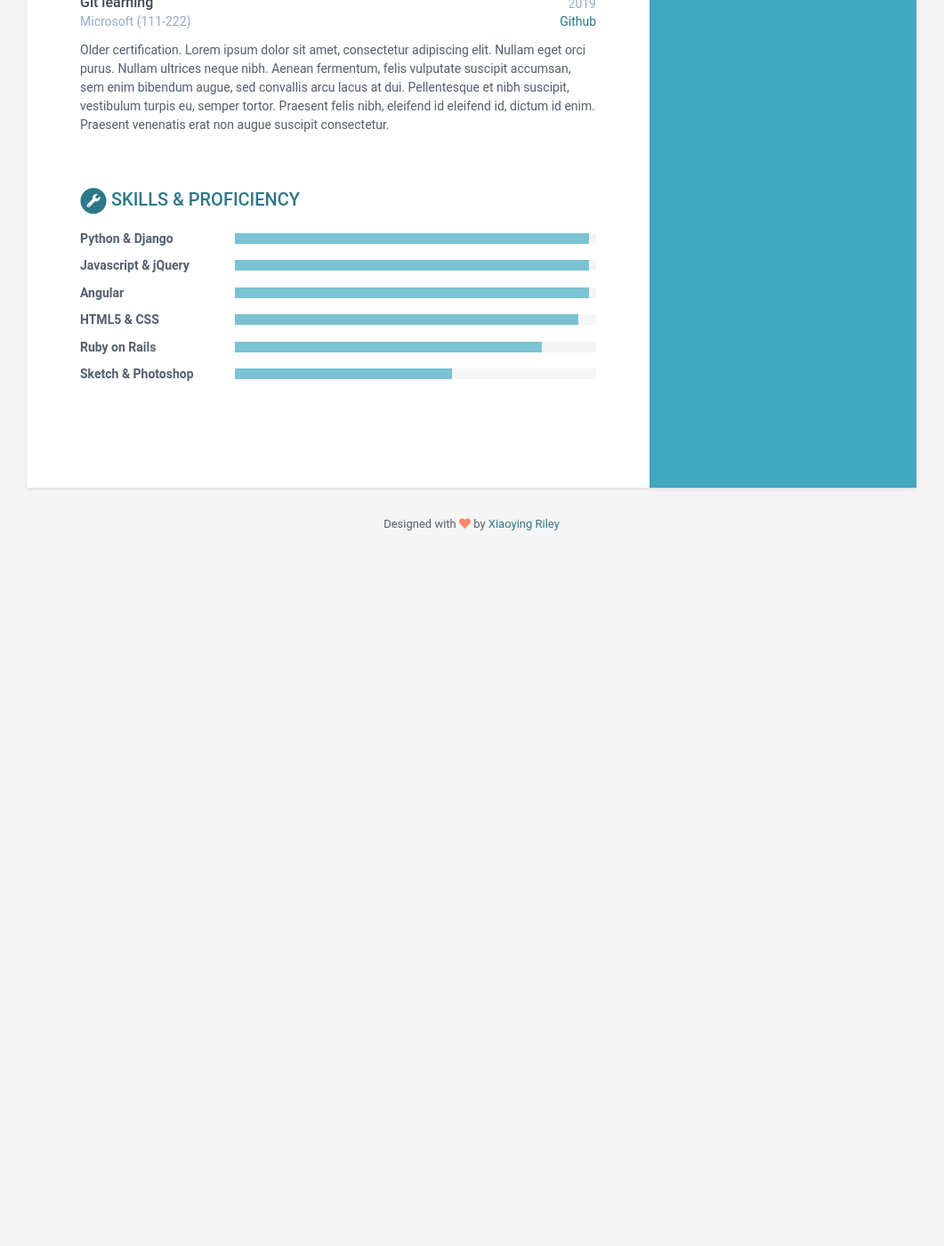
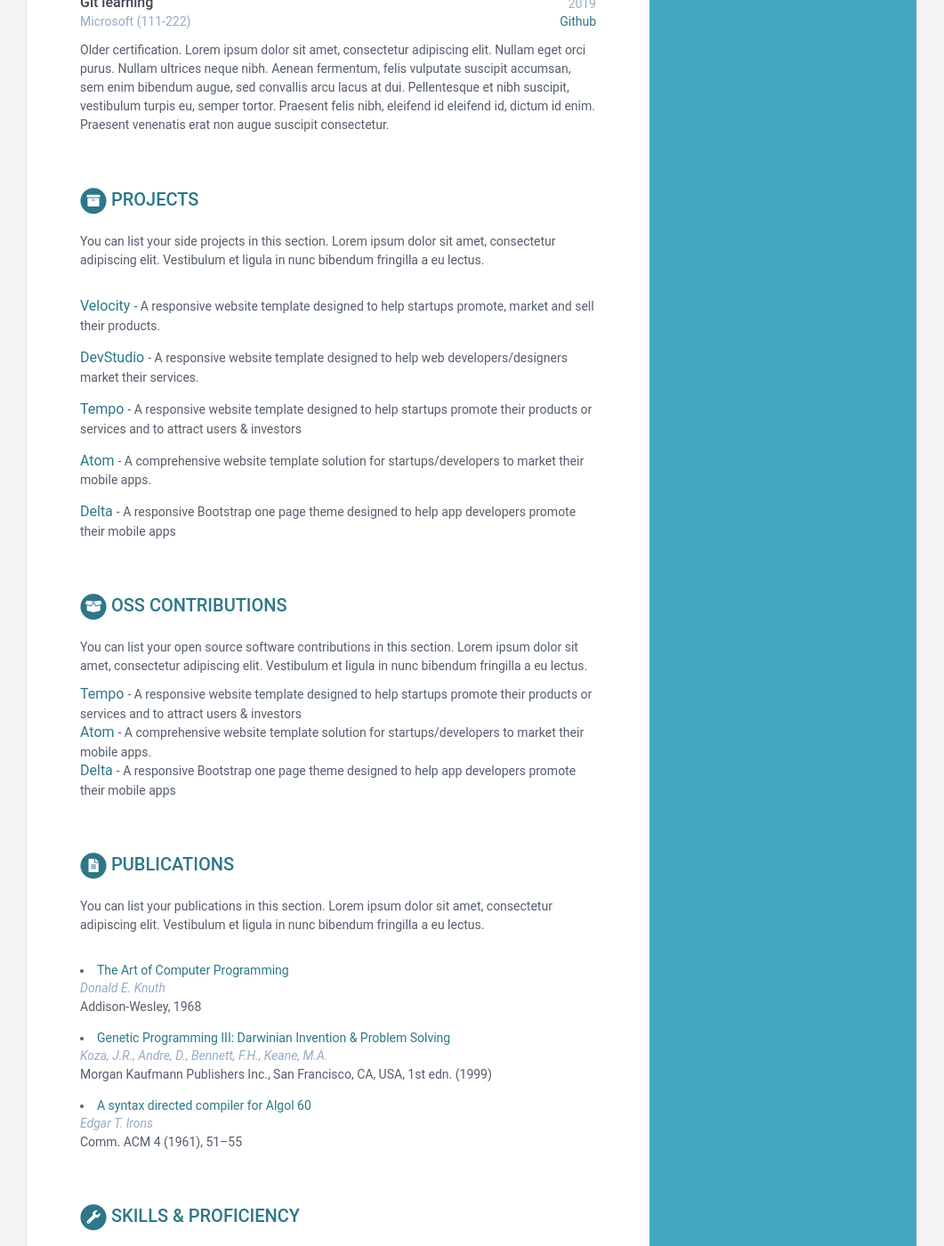
Before and after one commit to std159312/std159312.github.io, a Jekyll site: the page built from index.html, in a window 1280 px wide and 1400 px high, scrolled down 1321 px. Shown: the whole window at 89% size, without its empty margins (110-1171 px from the left). Built offline with Jekyll 4.4.1, drawn with Linux system fonts in a browser that asks for light colours; before the commit the page ends 1951 px from its top, so only the background shows below that.

Commit message:
Initial commit

```diff
--- a/_data/data.yml
+++ b/_data/data.yml
@@ -155,6 +155,74 @@ certifications:
             Praesent felis nibh, eleifend id eleifend id, dictum id enim.
             Praesent venenatis erat non augue suscipit consectetur.
 
+projects:
+    title: Projects
+    intro: >
+      You can list your side projects in this
+      section. Lorem ipsum dolor sit amet, consectetur adipiscing elit.
+      Vestibulum et ligula in nunc bibendum fringilla a eu lectus.
+    assignments:
+      - title: Velocity
+        link: "#hook"
+        tagline: "A responsive website template designed to help startups promote, market and sell their products."
+
+      - title: DevStudio
+        link: "#"
+        tagline: "A responsive website template designed to help web developers/designers market their services."
+
+      - title: Tempo
+        link: "#"
+        tagline: "A responsive website template designed to help startups promote their products or services and to attract users &amp; investors"
+
+      - title: Atom
+        link: "#"
+        tagline: "A comprehensive website template solution for startups/developers to market their mobile apps."
+
+      - title: Delta
+        link: "#"
+        tagline: "A responsive Bootstrap one page theme designed to help app developers promote their mobile apps"
+
+oss:
+    title: OSS Contributions
+    intro: >
+      You can list your open source software contributions in this
+      section. Lorem ipsum dolor sit amet, consectetur adipiscing elit.
+      Vestibulum et ligula in nunc bibendum fringilla a eu lectus.
+    contributions:
+      - title: Tempo
+        link: "#"
+        tagline: "A responsive website template designed to help startups promote their products or services and to attract users &amp; investors"
+
+      - title: Atom
+        link: "#"
+        tagline: "A comprehensive website template solution for startups/developers to market their mobile apps."
+
+      - title: Delta
+        link: "#"
+        tagline: "A responsive Bootstrap one page theme designed to help app developers promote their mobile apps"
+
+publications:
+    title: Publications
+    intro: |
+      You can list your publications in this section. Lorem ipsum dolor sit
+      amet, consectetur adipiscing elit. Vestibulum et ligula in nunc
+      bibendum fringilla a eu lectus.
+    papers:
+      - title: The Art of Computer Programming
+        link: "#"
+        authors: Donald E. Knuth
+        conference: Addison-Wesley, 1968
+
+      - title: "Genetic Programming III: Darwinian Invention &amp; Problem Solving"
+        link: "#"
+        authors: Koza, J.R., Andre, D., Bennett, F.H., Keane, M.A.
+        conference: "Morgan Kaufmann Publishers Inc., San Francisco, CA, USA, 1st edn. (1999)"
+
+      - title: A syntax directed compiler for Algol 60
+        link: "#"
+        authors: Edgar T. Irons
+        conference: "Comm. ACM 4 (1961), 51–55"
+
 skills:
     title: Skills &amp; Proficiency
 
```
